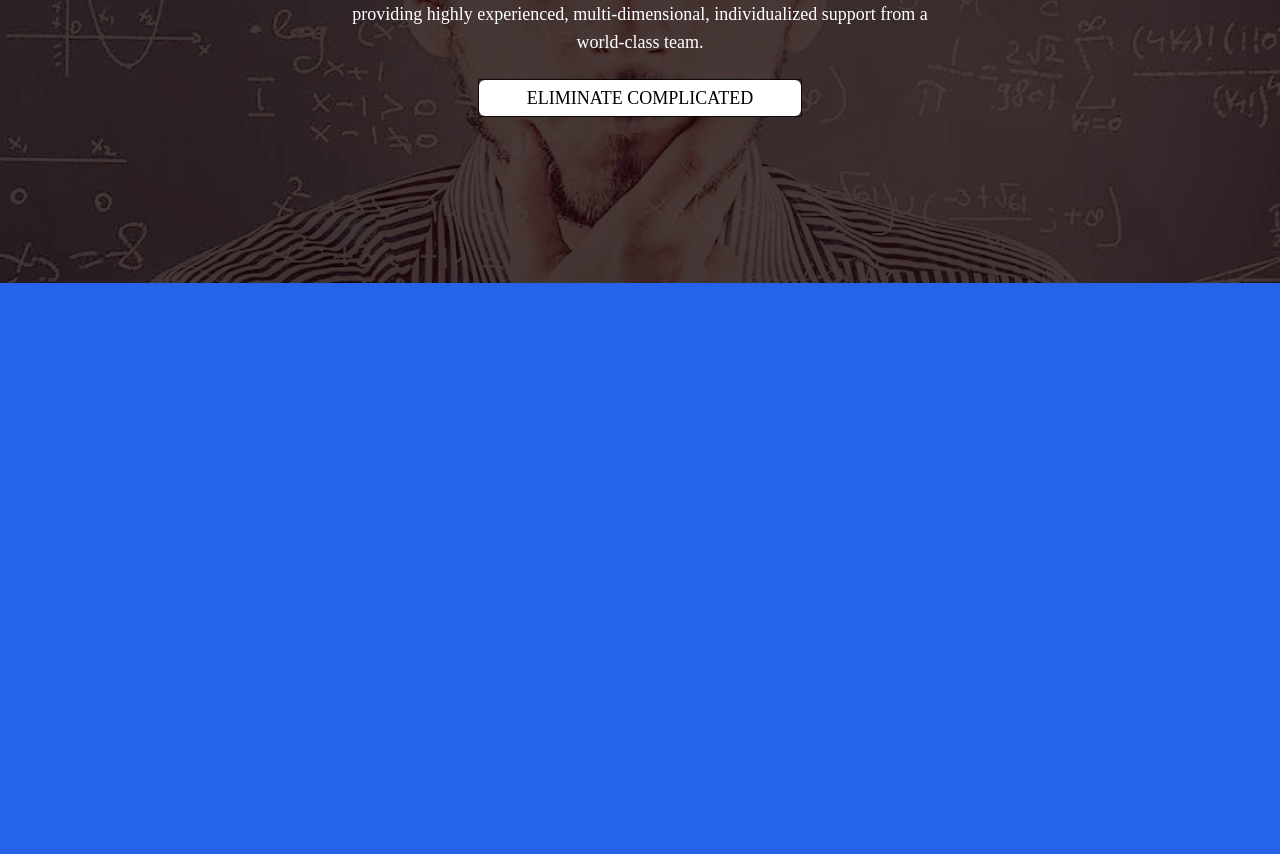
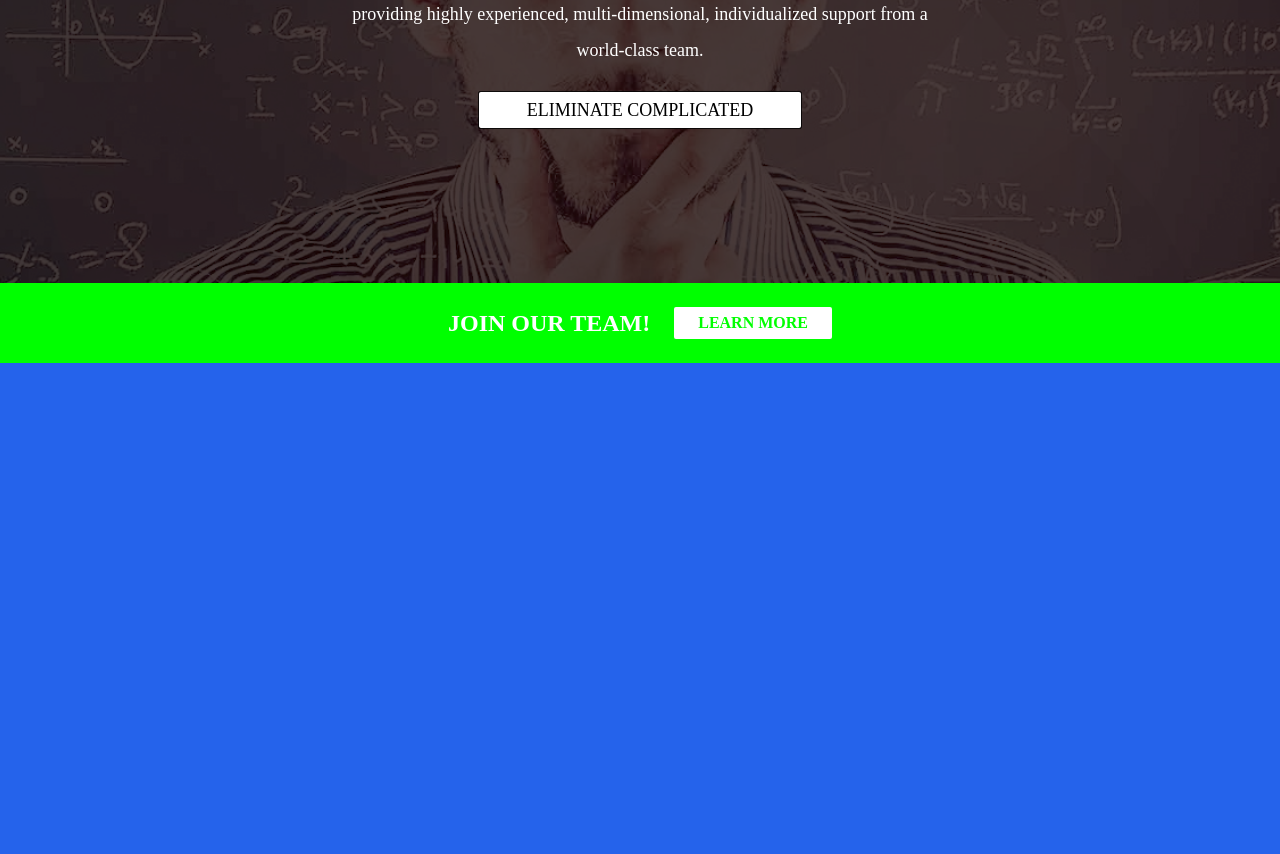
Before and after one commit to usman-FE/knowAPE-homepage, a website: page index.html in a window 1280 px wide. Shown: the part 517-1371 px from the top of the page. Drawn offline with nearby package versions, Linux system fonts and the light colour scheme.

Commit message:
Built join team section

```diff
--- a/index.html
+++ b/index.html
@@ -80,8 +80,8 @@
           id="topBar"
           :class="{'-mt-10 md:-mt-12' : isSticky}">
           <div
-            class="container w-full max-w-screen-xl mx-auto px-4 flex items-center justify-between space-x-6">
-            <div class="mx-auto md:m-0 flex">
+            class="container w-full max-w-[1300px] mx-auto px-4 flex items-center justify-between space-x-6">
+            <div class="md:m-0 flex">
               <ul
                 class="flex items-center justify-center space-x-2 sm:space-x-4">
                 <li class="navbar__social-item text-white">
@@ -179,7 +179,7 @@
         <!-- DESKTOP HEADER -->
         <div
           :class="isSticky ? 'h-12 lg:h-[60px]' : 'h-16 lg:h-[75px]'"
-          class="container max-w-screen-xl mx-auto px-4 py-1 flex items-center transition-all">
+          class="container max-w-[1300px] mx-auto px-4 py-1 flex items-center transition-all">
           <div class="flex items-center justify-between w-full">
             <!-- HEADER LOGO -->
             <div>
@@ -349,7 +349,7 @@
             </h1>
             <!-- META TEXT -->
             <p
-              class="text-center text-base sm:text-lg font-normal text-white max-w-xl mx-auto leading-9">
+              class="text-center text-base sm:text-lg font-normal text-white max-w-xl mx-auto leading-8 sm:leading-9">
               We consistently outperform other fintech advisory and
               consulting firms by providing highly experienced,
               multi-dimensional, individualized support from a
@@ -359,7 +359,7 @@
             <div class="mt-7">
               <a
                 href="#"
-                class="before:rounded-md before:block before:absolute before:left-auto before:right-0 before:inset-y-0 before:-z-[1] before:bg-[#00FF00] before:w-0 hover:before:w-full hover:before:left-0 hover:before:right-auto before:transition-all leading-none px-12 py-2 font-medium text-black text-sm md:text-lg relative after:block after:absolute border border-black/80 hover:border-transparent rounded-sm transition-all after:inset-0 after:-z-[2] after:bg-white after:rounded-md after:transition-all uppercase">
+                class="before:rounded-sm before:block before:absolute before:left-auto before:right-0 before:inset-y-0 before:-z-[1] before:bg-[#00FF00] before:w-0 hover:before:w-full hover:before:left-0 hover:before:right-auto before:transition-all leading-none px-12 py-2 font-medium text-black text-sm md:text-lg relative after:block after:absolute border border-black/80 hover:border-transparent rounded-sm transition-all after:inset-0 after:-z-[2] after:bg-white after:rounded-sm after:transition-all uppercase">
                 ELIMINATE COMPLICATED
               </a>
             </div>
@@ -371,6 +371,22 @@
         </div>
       </section>
       <!-- HERO SECTION END -->
+      <!-- JOIN TEAM SECTION START -->
+      <section
+        class="bg-[#00ff00] text-center px-4 flex items-center justify-center py-6">
+        <div class="flex items-center gap-6">
+          <span
+            class="text-lg sm:text-2xl text-white font-bold uppercase"
+            >Join our team!</span
+          >
+          <a
+            href="#"
+            class="uppercase text-sm sm:text-base font-semibold text-[#00ff00] bg-white py-1 px-6 rounded-sm hover:text-black transition-all"
+            >Learn more</a
+          >
+        </div>
+      </section>
+      <!-- JOIN TEAM SECTION END -->
       <div class="h-screen w-full bg-blue-600"></div>
       <div class="h-screen w-full bg-blue-700"></div>
       <div class="h-screen w-full bg-blue-800"></div>
```
Also changed, not shown: dist/main.css.
